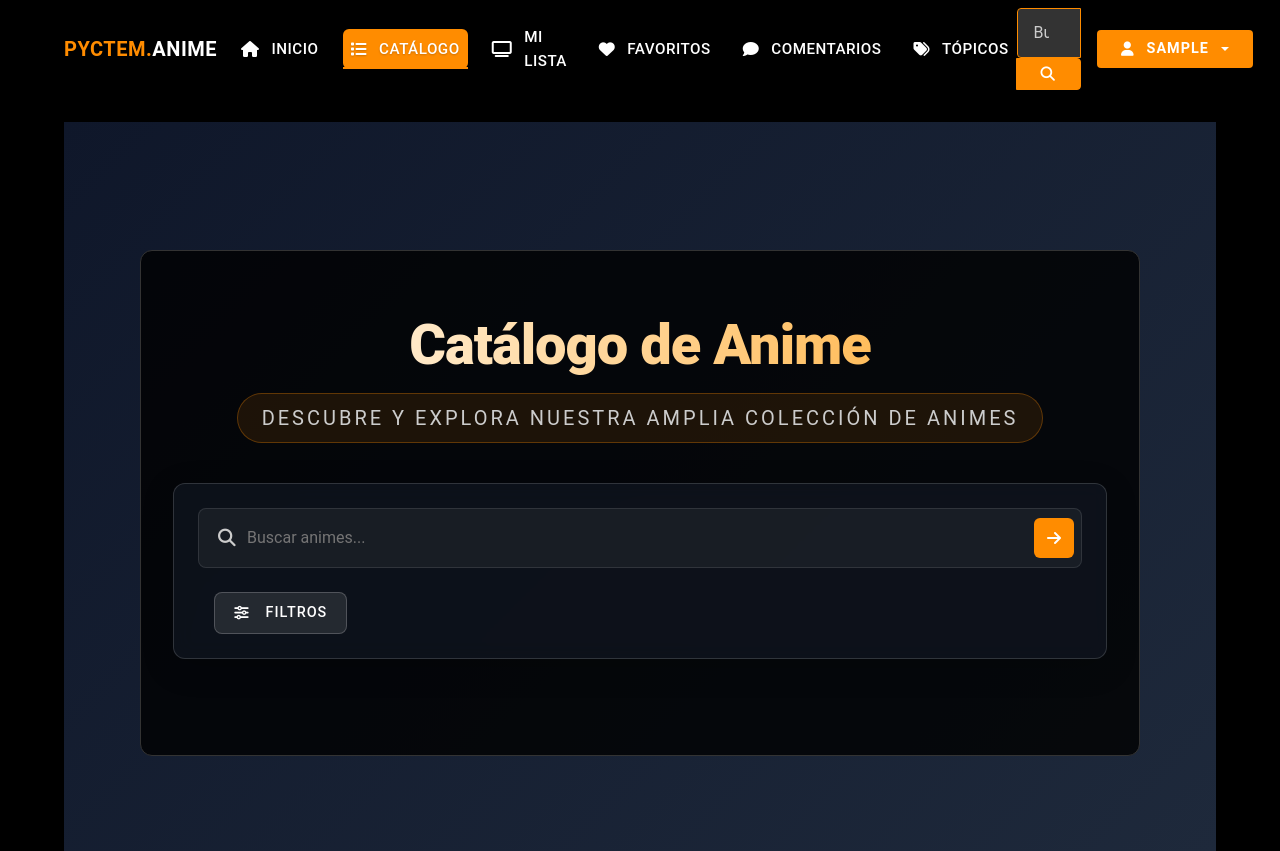
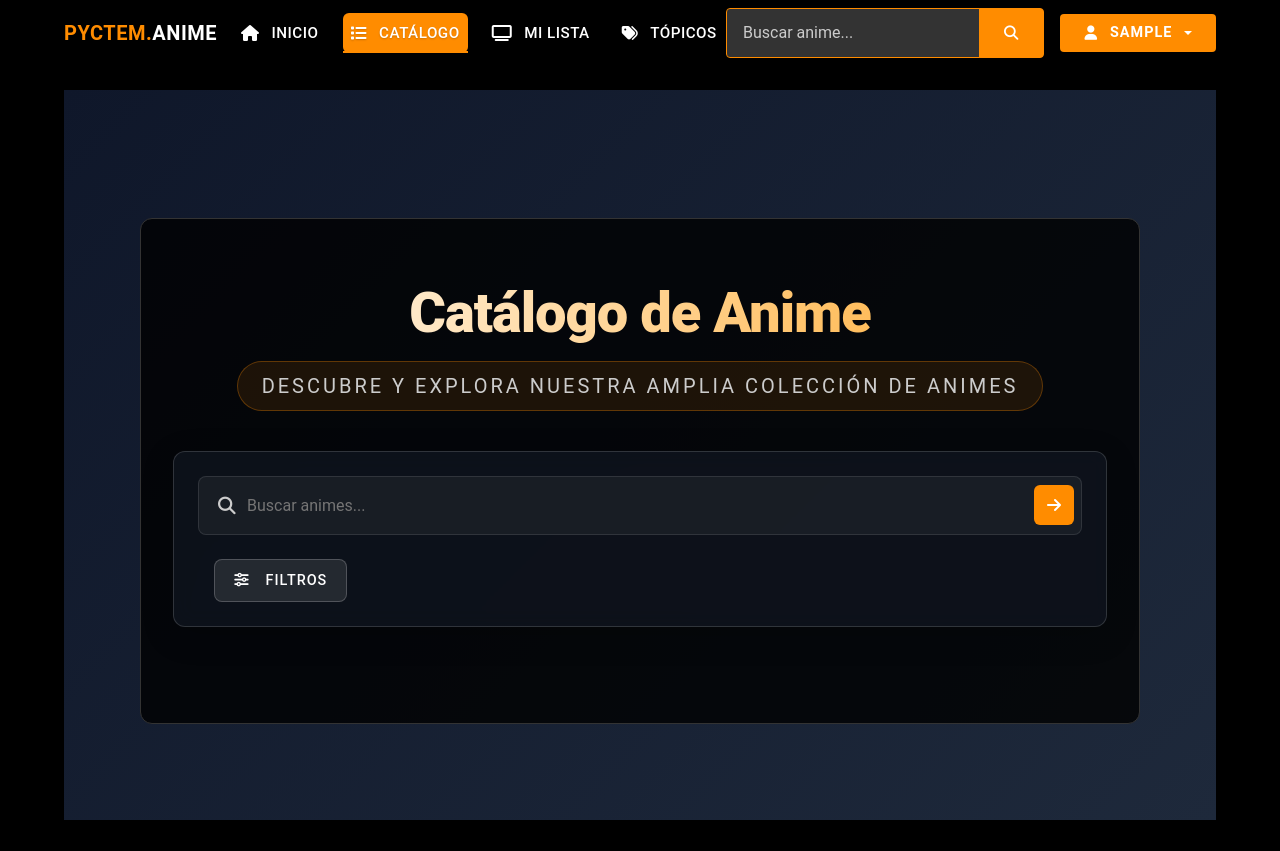
Before and after one commit to HectorZL/pyme, a Django app: page /catalog/ in a window 1280 px wide. Shown: the top 851 px of the page. Run offline with Django 5.2, Linux system fonts and the light colour scheme; the visitor is signed in with stand-in values (Sample User, id 1); data that the repository does not hold is empty; some libraries are stand-ins or nearby versions.

Commit message:
<fix>[organízate the navbar and menu]: <description>
[optional body]

[optional footer(s)]

```diff
--- a/templates/base.html
+++ b/templates/base.html
@@ -95,17 +95,6 @@
                         <a class="nav-link {% if 'my-list' in request.path %}active" style="background-color: #FF8C00;{% else %}" style="color: #ffffff;"{% endif %}
                            href="{% url 'anime:user_anime_list' %}">
                             <i class="fas fa-tv me-1"></i> Mi Lista
-                        </a>
-                    </li>
-                    <li class="nav-item">
-                        <a class="nav-link {% if 'favorites' in request.path %}active" style="background-color: #FF8C00;{% else %}" style="color: #ffffff;"{% endif %}
-                           href="{% url 'anime:favorites' %}">
-                            <i class="fas fa-heart me-1"></i> Favoritos
-                        </a>
-                    </li>
-                    <li class="nav-item">
-                        <a class="nav-link" href="#" style="color: #ffffff;">
-                            <i class="fas fa-comment me-1"></i> Comentarios
                         </a>
                     </li>
                     <li class="nav-item">
```
